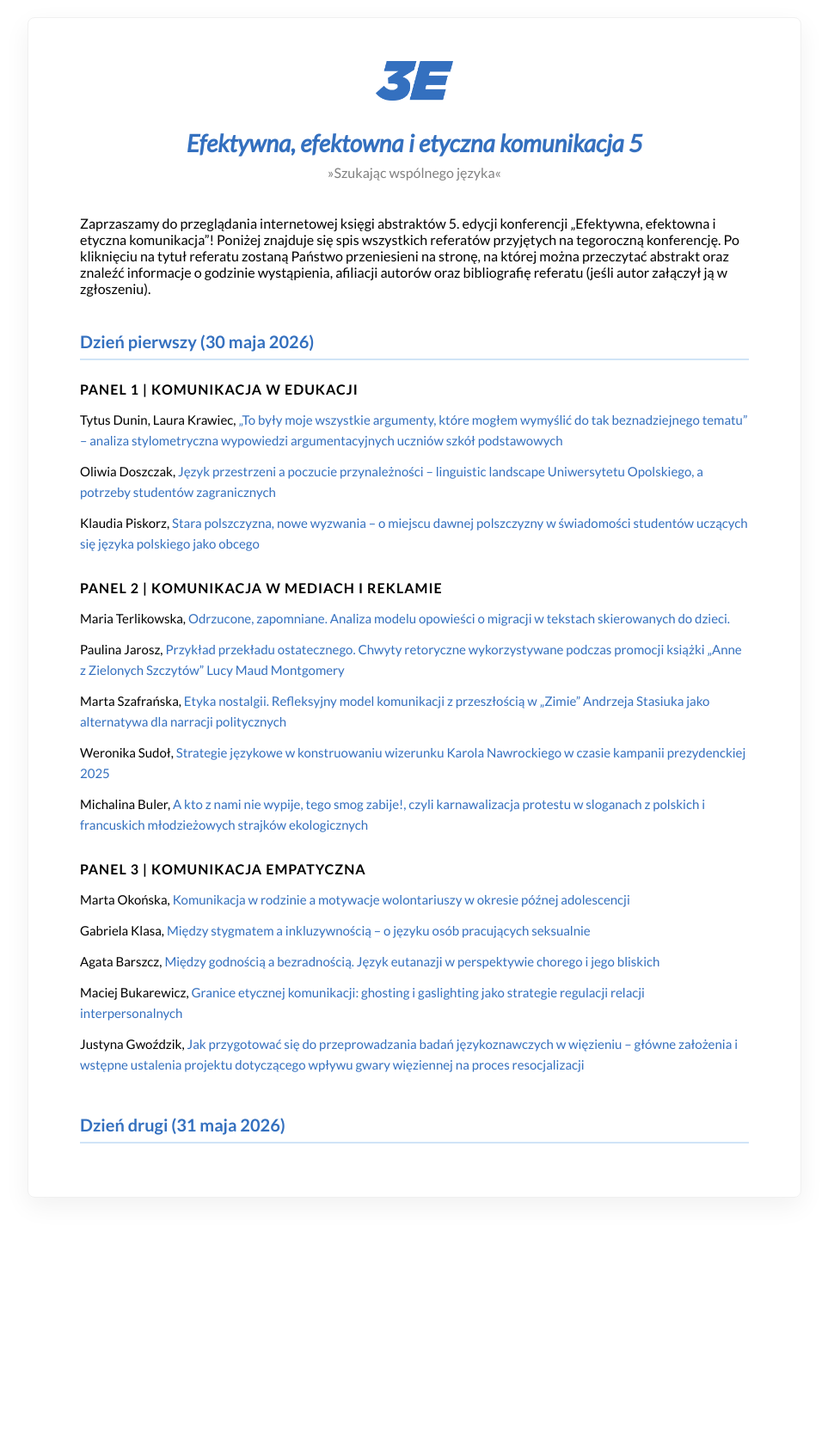
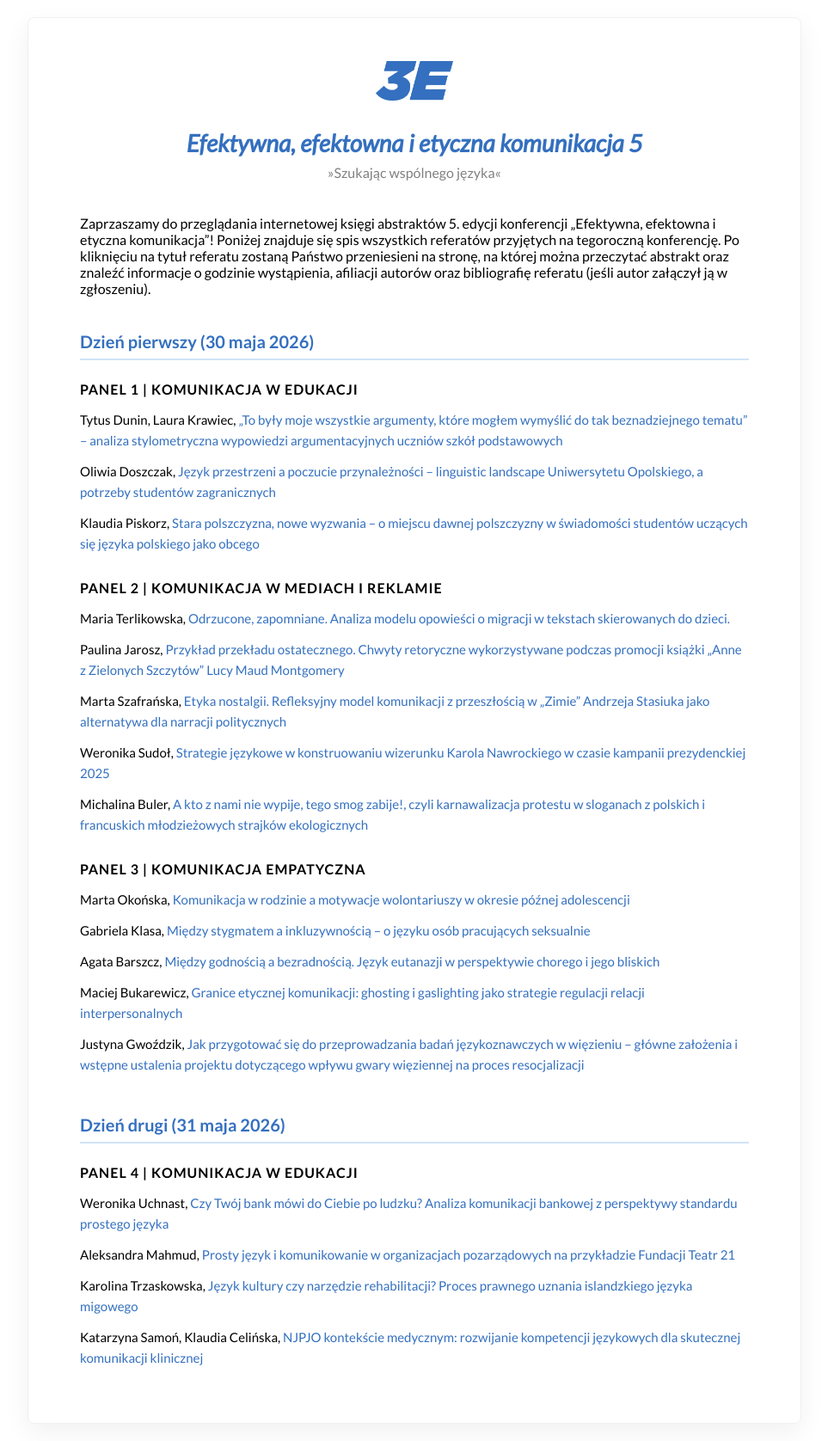
Before and after one commit to tytusdunin/3e5, a Jekyll site: the page built from index.md, in a window 1280 px wide. Shown: the whole page at 86% size, without its empty margins (158-1121 px from the left). Built offline with Jekyll 4.4.1, drawn with Linux system fonts in a browser that asks for light colours; before the commit the page ends 1413 px from its top, so only the background shows below that.

Commit message:
Add new day

```diff
--- a/index.md
+++ b/index.md
@@ -29,3 +29,10 @@ Zaprzaszamy do przeglądania internetowej księgi abstraktów 5. edycji konferen
 * Justyna Gwoździk, [Jak przygotować się do przeprowadzania badań językoznawczych w więzieniu – główne założenia i wstępne ustalenia projektu dotyczącego wpływu gwary więziennej na proces resocjalizacji](gwozdzik)
 
 ## Dzień drugi (31 maja 2026)
+
+### PANEL 4 | **Komunikacja w edukacji**
+
+* Weronika Uchnast, [Czy Twój bank mówi do Ciebie po ludzku? Analiza komunikacji bankowej z perspektywy standardu prostego języka](uchnast)
+* Aleksandra Mahmud, [Prosty język i komunikowanie w organizacjach pozarządowych na przykładzie Fundacji Teatr 21](mahmud)
+* Karolina Trzaskowska, [Język kultury czy narzędzie rehabilitacji? Proces prawnego uznania islandzkiego języka migowego](trzaskowska)
+* Katarzyna Samoń, Klaudia Celińska, [NJPJO kontekście medycznym: rozwijanie kompetencji językowych dla skutecznej komunikacji klinicznej](samon-celinska)
```
Also changed, not shown: uchnast.md (added, +16 -0 lines).
